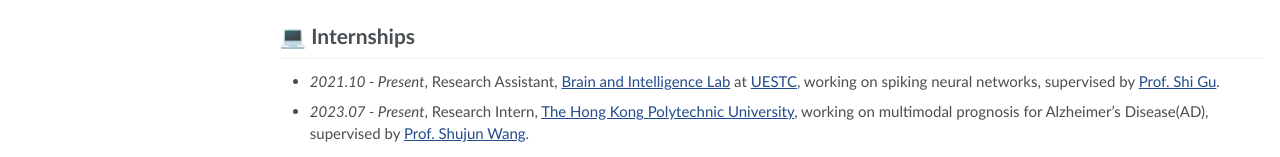
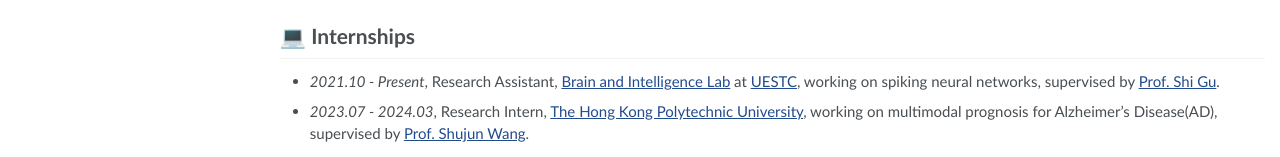
Before and after one commit to Rockdu/Rockdu.github.io, a Jekyll site: the page built from _pages/about.md, in a window 1280 px wide and 1363 px high. Shown: the part 1203-1360 px from the top of the window. Built offline with Jekyll 4.4.1, drawn with Linux system fonts in a browser that asks for light colours.

Commit message:
Update about.md

```diff
--- a/_pages/about.md
+++ b/_pages/about.md
@@ -68,4 +68,4 @@ Temporal Flexibility in Spiking Neural Networks: A Novel Training Method for Enh
 # 💻 Internships
 - *2021.10 - Present*, Research Assistant, [Brain and Intelligence Lab](https://guslab.org/) at [UESTC](https://en.uestc.edu.cn/), working on spiking neural networks, supervised by [Prof. Shi Gu](https://guslab.org/).
 
-- *2023.07 - Present*, Research Intern, [The Hong Kong Polytechnic University](https://www.polyu.edu.hk/en/), working on multimodal prognosis for Alzheimer's Disease(AD), supervised by [Prof. Shujun Wang](https://emma-sjwang.github.io/).
+- *2023.07 - 2024.03*, Research Intern, [The Hong Kong Polytechnic University](https://www.polyu.edu.hk/en/), working on multimodal prognosis for Alzheimer's Disease(AD), supervised by [Prof. Shujun Wang](https://emma-sjwang.github.io/).
```
